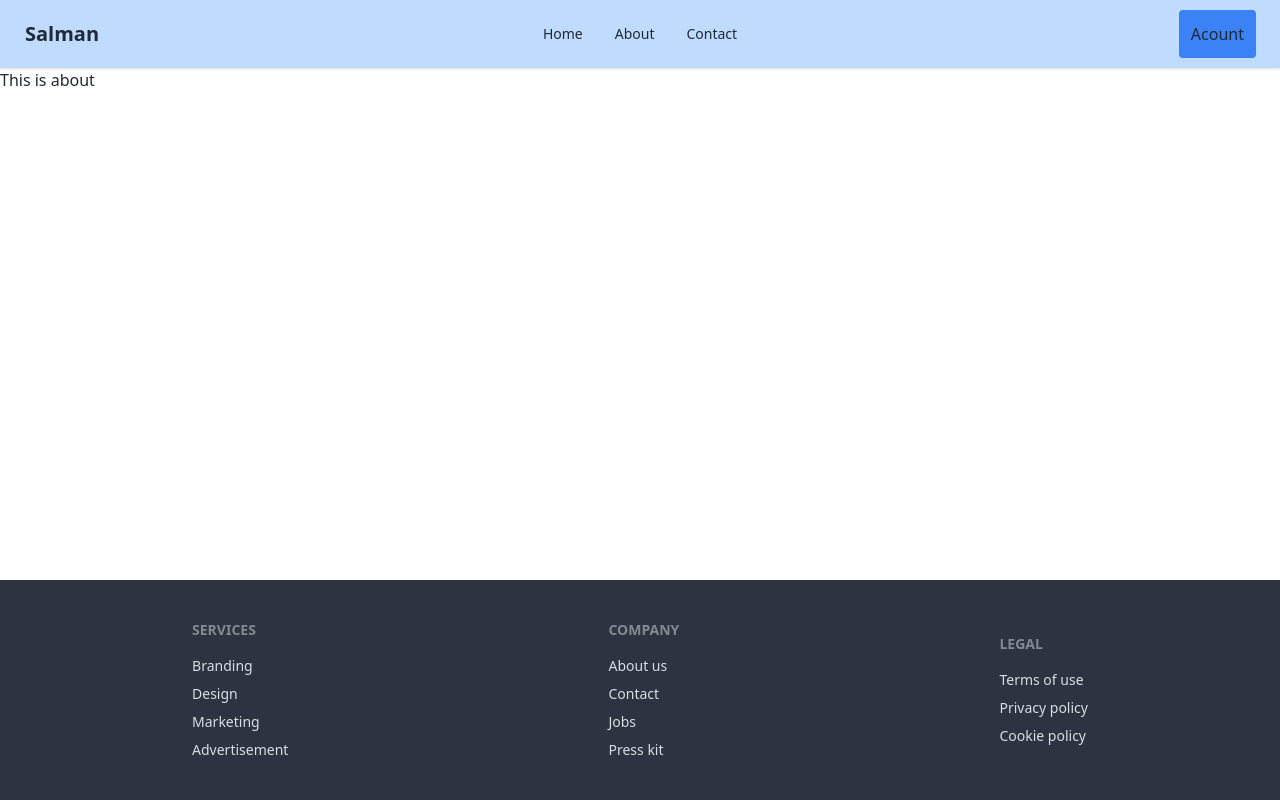
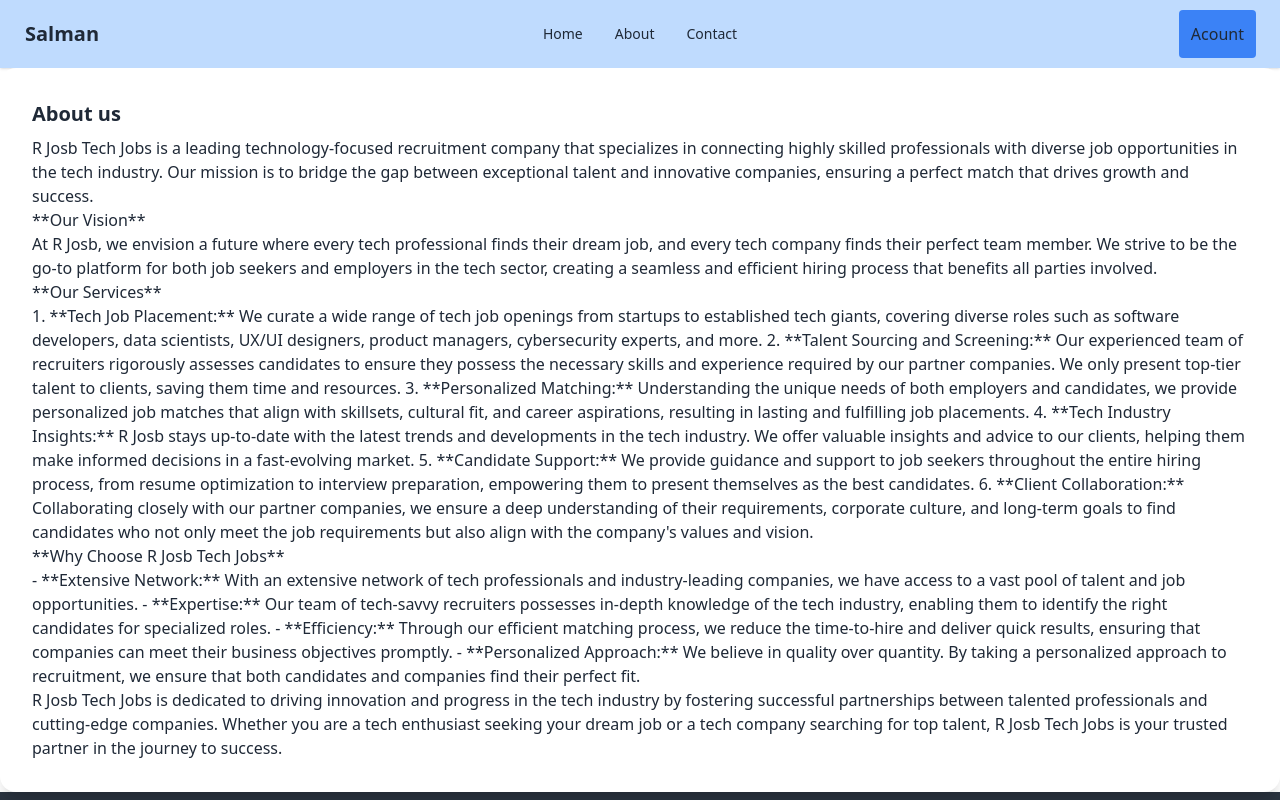
Before and after one commit to ocircleo/sunshine-1-frontend, a React (Vite) app: page /about in a window 1280 px wide. Shown: the top 800 px of the page. Built offline with nearby package versions, Linux system fonts and the light colour scheme; no server answers.

Commit message:
about and contact page update

```diff
--- a/src/pages/About/About.jsx
+++ b/src/pages/About/About.jsx
@@ -1,8 +1,45 @@
 
 const About = () => {
     return (
-        <div>
-            This is about
+        <div className="container mx-auto">
+            <div className="card lg:card-side bg-base-100 shadow-xl">
+                <div className="card-body">
+                    <h2 className="card-title">About us</h2>
+
+R Josb Tech Jobs is a leading technology-focused recruitment company that specializes in connecting highly skilled professionals with diverse job opportunities in the tech industry. Our mission is to bridge the gap between exceptional talent and innovative companies, ensuring a perfect match that drives growth and success.
+<br></br>
+**Our Vision**
+<br></br>
+At R Josb, we envision a future where every tech professional finds their dream job, and every tech company finds their perfect team member. We strive to be the go-to platform for both job seekers and employers in the tech sector, creating a seamless and efficient hiring process that benefits all parties involved.
+<br></br>
+**Our Services**
+<br></br>
+1. **Tech Job Placement:** We curate a wide range of tech job openings from startups to established tech giants, covering diverse roles such as software developers, data scientists, UX/UI designers, product managers, cybersecurity experts, and more.
+
+2. **Talent Sourcing and Screening:** Our experienced team of recruiters rigorously assesses candidates to ensure they possess the necessary skills and experience required by our partner companies. We only present top-tier talent to clients, saving them time and resources.
+
+3. **Personalized Matching:** Understanding the unique needs of both employers and candidates, we provide personalized job matches that align with skillsets, cultural fit, and career aspirations, resulting in lasting and fulfilling job placements.
+
+4. **Tech Industry Insights:** R Josb stays up-to-date with the latest trends and developments in the tech industry. We offer valuable insights and advice to our clients, helping them make informed decisions in a fast-evolving market.
+
+5. **Candidate Support:** We provide guidance and support to job seekers throughout the entire hiring process, from resume optimization to interview preparation, empowering them to present themselves as the best candidates.
+
+6. **Client Collaboration:** Collaborating closely with our partner companies, we ensure a deep understanding of their requirements, corporate culture, and long-term goals to find candidates who not only meet the job requirements but also align with the company's values and vision.
+<br></br>
+**Why Choose R Josb Tech Jobs**
+<br></br>
+- **Extensive Network:** With an extensive network of tech professionals and industry-leading companies, we have access to a vast pool of talent and job opportunities.
+
+- **Expertise:** Our team of tech-savvy recruiters possesses in-depth knowledge of the tech industry, enabling them to identify the right candidates for specialized roles.
+
+- **Efficiency:** Through our efficient matching process, we reduce the time-to-hire and deliver quick results, ensuring that companies can meet their business objectives promptly.
+
+- **Personalized Approach:** We believe in quality over quantity. By taking a personalized approach to recruitment, we ensure that both candidates and companies find their perfect fit.
+<br></br>
+R Josb Tech Jobs is dedicated to driving innovation and progress in the tech industry by fostering successful partnerships between talented professionals and cutting-edge companies. Whether you are a tech enthusiast seeking your dream job or a tech company searching for top talent, R Josb Tech Jobs is your trusted partner in the journey to success.
+
+                </div>
+            </div>
         </div>
     );
 };
--- a/src/pages/contact/Contact.jsx
+++ b/src/pages/contact/Contact.jsx
@@ -1,9 +1,17 @@
 
 const Contact = () => {
     return (
-        <div>
-            This is contact page
-        </div>
+        <form className="flex flex-col container mx-auto px-1 gap-5 my-5">
+            <div className="flex flex-col md:flex-row gap-5 w-full">
+            <input type="text" placeholder="Your name" className="input input-bordered w-full  border-4" />
+            <input type="email" placeholder="Your Email" className="input input-bordered w-full border-4" />
+            </div>
+            <textarea className=" w-full border-4 rounded p-2" rows={8} placeholder="detaill"></textarea>
+            <div className=" flex ">
+
+            <button className="btn btn-primary">send</button>
+            </div>
+        </form>
     );
 };
 
```
